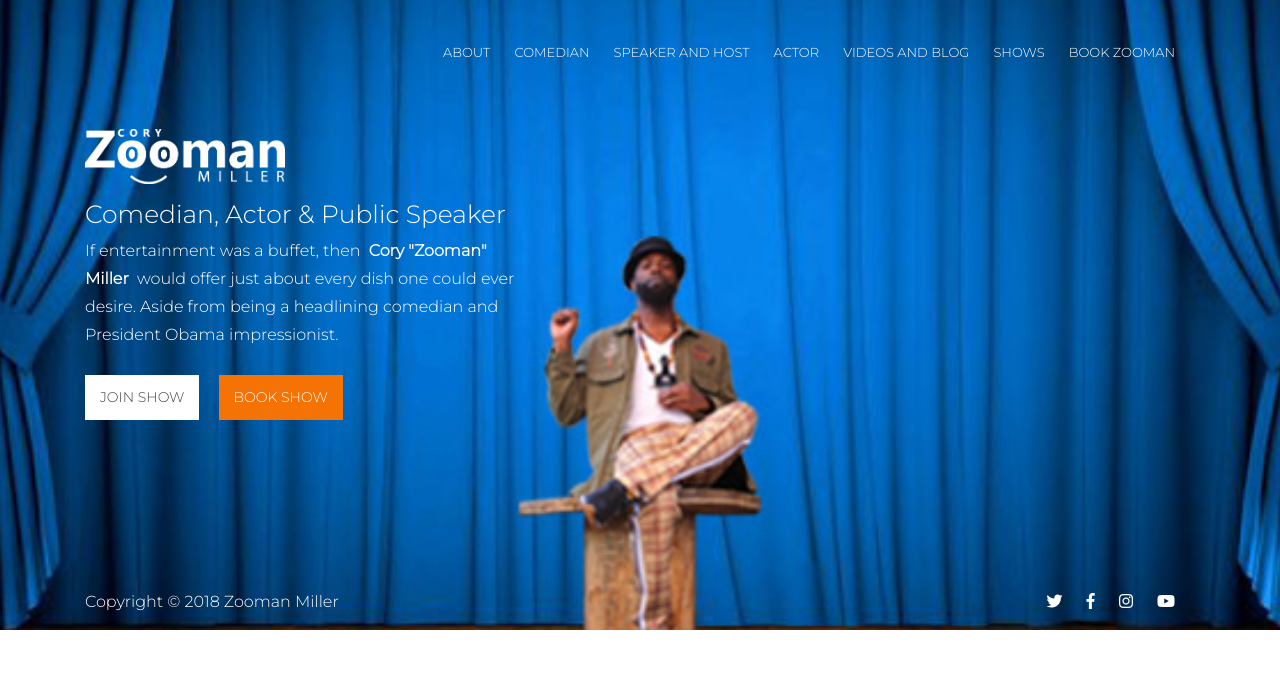
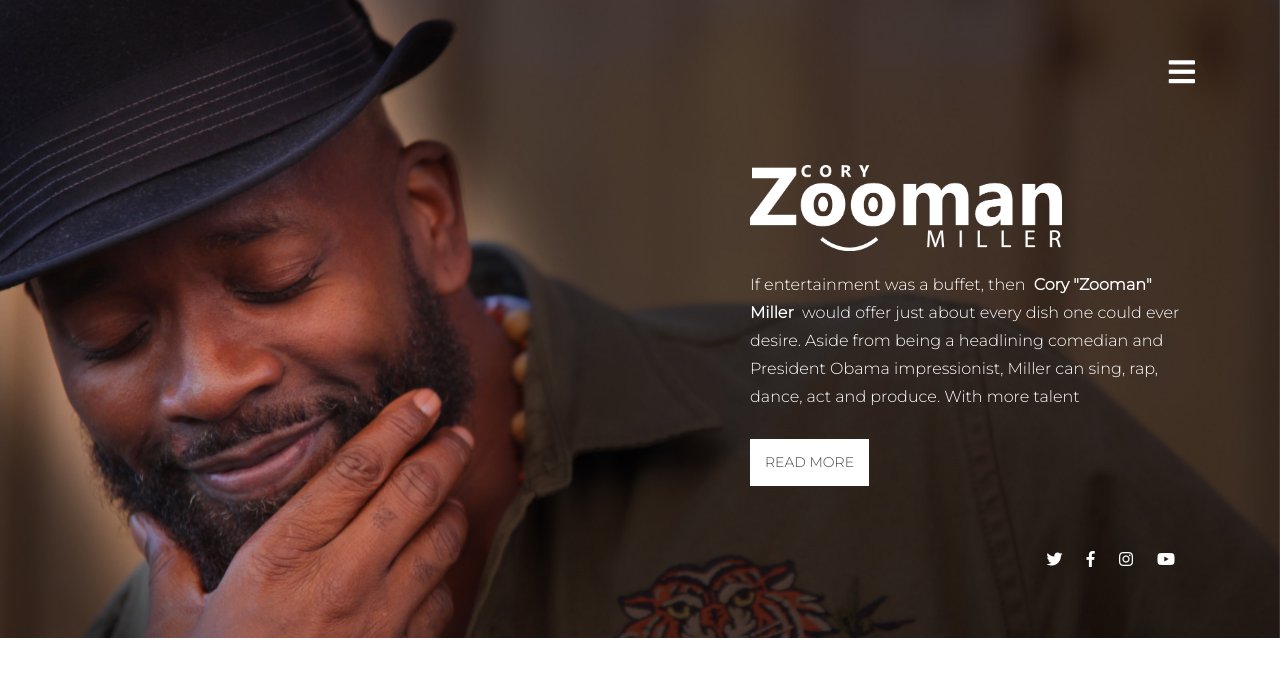
Before and after one commit to gaziakter/zooman-html-template, a plain HTML site: page index.html in a window 1280 px wide. Drawn offline with Linux system fonts and the light colour scheme.

Commit message:
update website

```diff
--- a/css/main.css
+++ b/css/main.css
@@ -30,12 +30,12 @@ h1 h2 h3 h4 h5{
 
 /* START HERO SECTION AREA */
 .hero_section{
-	background: url(../img/header_background.jpg) no-repeat center center fixed;
+	background: url(../img/hero_image3.jpg) no-repeat center center fixed;
   -webkit-background-size: cover;
   -moz-background-size: cover;
   -o-background-size: cover;
   background-size: cover;
-  padding: 40px 0 0px 0;
+  padding: 50px 0;
 
 }
 
@@ -52,9 +52,8 @@ h1 h2 h3 h4 h5{
 
 .home_menu_area ul li {
 	list-style: none;
-	display: inline-block;
-	padding: 0 20px 0 0;
-	text-align: right;
+	display: block;
+	padding: 0 25px 0 0;
 }
 
 
@@ -65,36 +64,21 @@ h1 h2 h3 h4 h5{
 }
 
 .home_menu_area ul li a:hover {
-	color: #111111;
+	color: #fff;
 	text-decoration: none;
-	/* background: #0C7CBA; */
+	background: #0C7CBA;
 	transition: 0.5s;
 }
 
-.copyriht_section_home {
-	color: #fff;
-	margin: 120px 0 0 0;
-}
-
-
-.copyriht_section_home p {
-	margin-top: 15px;
-}
 
 .hero_text_area {
 	padding: 50px  0;
 }
 
 .hero_text_area img {
-	width: 45%;
-	padding: 15px 0;
+	width: 70%;
+	padding: 20px 0;
 }
-
-.hero_text_area h2 {
-	color: #fff;
-	font-size: 25px;
-}
-
 
 .hero_text_area p {
 	line-height: 28px;
@@ -103,20 +87,13 @@ h1 h2 h3 h4 h5{
 
 .read_more {
 	background: #fff;
-	padding: 12px 15px;
-	margin: 10px 15px 0 0;
+	padding: 13px 15px;
+	margin: 12px 0;
 	display: inline-block;
 	color: #424341;
 	text-transform: uppercase;
 	font-size: 14px;
 }
-
-
-.button_color_option{
-	background: #F57304;
-	color: #fff;
-}
-
 
 .read_more_blue {
 	background: #0C7CBA;
@@ -145,10 +122,9 @@ h1 h2 h3 h4 h5{
 }
 
 
-.social_menu {
+.social_menu{
 	text-align: right;
 	float: none;
-	margin: 120px 0 0 0;
 }
 
 .social_menu ul li {
--- a/index.html
+++ b/index.html
@@ -7,11 +7,11 @@
   <title>Cory “Zooman” Miller</title>
   <meta name="description" content="">
   <meta name="viewport" content="width=device-width, initial-scale=1, shrink-to-fit=no">
-
   <link rel="stylesheet" href="bootstrap-4.1.3/css/bootstrap.min.css">
   <link rel="stylesheet" href="fontawesome-5.3.1/css/all.min.css">
   <link rel="stylesheet" href="css/animate-3.7.0.css">
   <link rel="stylesheet" href="css/main.css">
+  <link rel="stylesheet" href="css/responsive.css">
   <link href="https://fonts.googleapis.com/css?family=Montserrat:300" rel="stylesheet">
 
 
@@ -26,7 +26,8 @@
     <div class="row">
       <div class="col-xl-12">
 
-
+        <div id="mySidenav" class="sidenav">
+  <a href="javascript:void(0)" class="closebtn" onclick="closeNav()"><i class="fas fa-times"></i></a>
    <div class="home_menu_area">
           <ul>
             <li><a href="about.html">About</a></li>
@@ -38,35 +39,30 @@
             <li><a href="book.html">Book Zooman</a></li>
           </ul>
         </div> <!-- home_menu_area -->
+</div>
+
+<span class="sort_menu" onclick="openNav()"><i class="fas fa-bars"></i></span>
 
 
       </div> <!-- col-xl-12 -->
     </div> <!-- row -->
 
     <div class="row">
-
+      <div class="col-xl-7"></div> <!-- col-xl-4 -->
       <div class="col-xl-5">
         <div class="hero_text_area">
           <img src="img/logo.png">
-          <h2>Comedian, Actor & Public Speaker</h2>
-          <p>If entertainment was a buffet, then <strong> Cory "Zooman" Miller </strong>  would offer just about every dish one could ever desire. Aside from being a headlining comedian and President Obama impressionist.</p>
-          <a href="about.html" class="read_more">Join Show</a>
-          <a href="about.html" class="read_more button_color_option">Book Show</a>
+          <p>If entertainment was a buffet, then <strong> Cory "Zooman" Miller </strong>  would offer just about every dish one could ever desire. Aside from being a headlining comedian and President Obama impressionist, Miller can sing, rap, dance, act and produce. With more talent</p>
+          <a href="about.html" class="read_more">Read More</a>
         </div><!-- hero_text_area -->
-      </div> <!-- col-xl-5 -->
-      <div class="col-xl-7"></div> <!-- col-xl-7 -->
+      </div> <!-- col-xl-4 -->
     </div> <!-- Row -->
 
-    <div class="row">
-      <div class="col-xl-6">
-
-        <div class="copyriht_section_home">
-          <p>Copyright © 2018 Zooman Miller</p>
-        </div>
-
-      </div> <!-- col-xl-6 -->
-      <div class="col-xl-6">
-           <div class="social_menu">
+     <div class="row">
+      <div class="col-xl-4"></div> <!-- col-xl-4 -->
+      <div class="col-xl-4"></div> <!-- col-xl-4 -->
+      <div class="col-xl-4">
+        <div class="social_menu">
           <ul>
             <li><a href="https://twitter.com/" target="_blank"><i class="fab fa-twitter"></i></a></li>
             <li><a href="https://www.facebook.com/" target="_blank"><i class="fab fa-facebook-f"></i></a></li>
@@ -74,9 +70,7 @@
             <li><a href="https://www.youtube.com/" target="_blank"><i class="fab fa-youtube"></i></a></li>
           </ul>
         </div><!-- hero_text_area -->
-
-      </div> <!-- col-xl-6 -->
-
+      </div> <!-- col-xl-4 -->
     </div> <!-- Row -->
   </div> <!-- container -->
 </section> <!--hero_section -->
```
Also changed, not shown: about.html (+1 -0 lines), actor.html (+1 -0 lines), blog.html (+1 -0 lines), book.html (+1 -0 lines), comedian.html (+1 -0 lines), css/responsive.css (added, +21 -0 lines), show.html (+1 -0 lines), speaker.html (+1 -0 lines), img/header_background.jpg (deleted).
